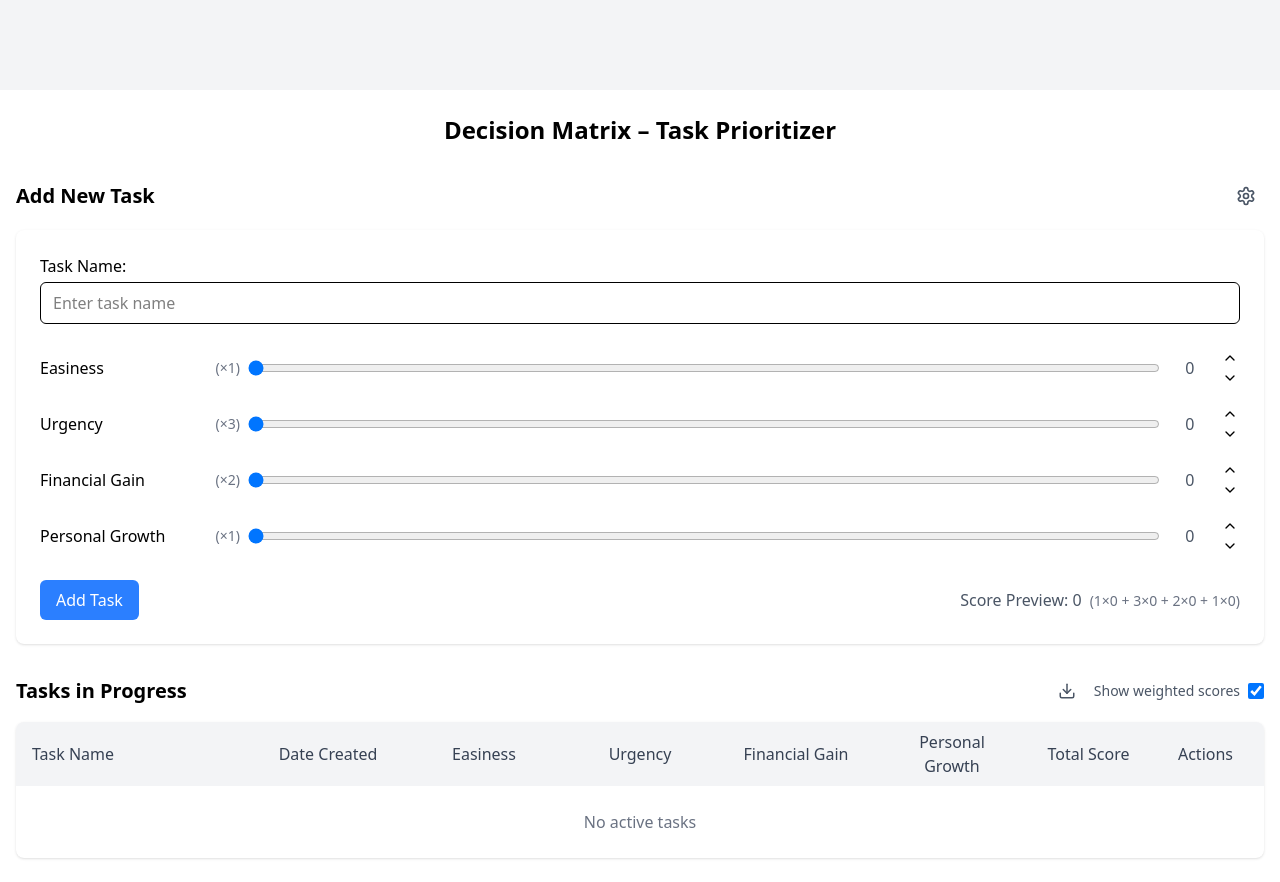
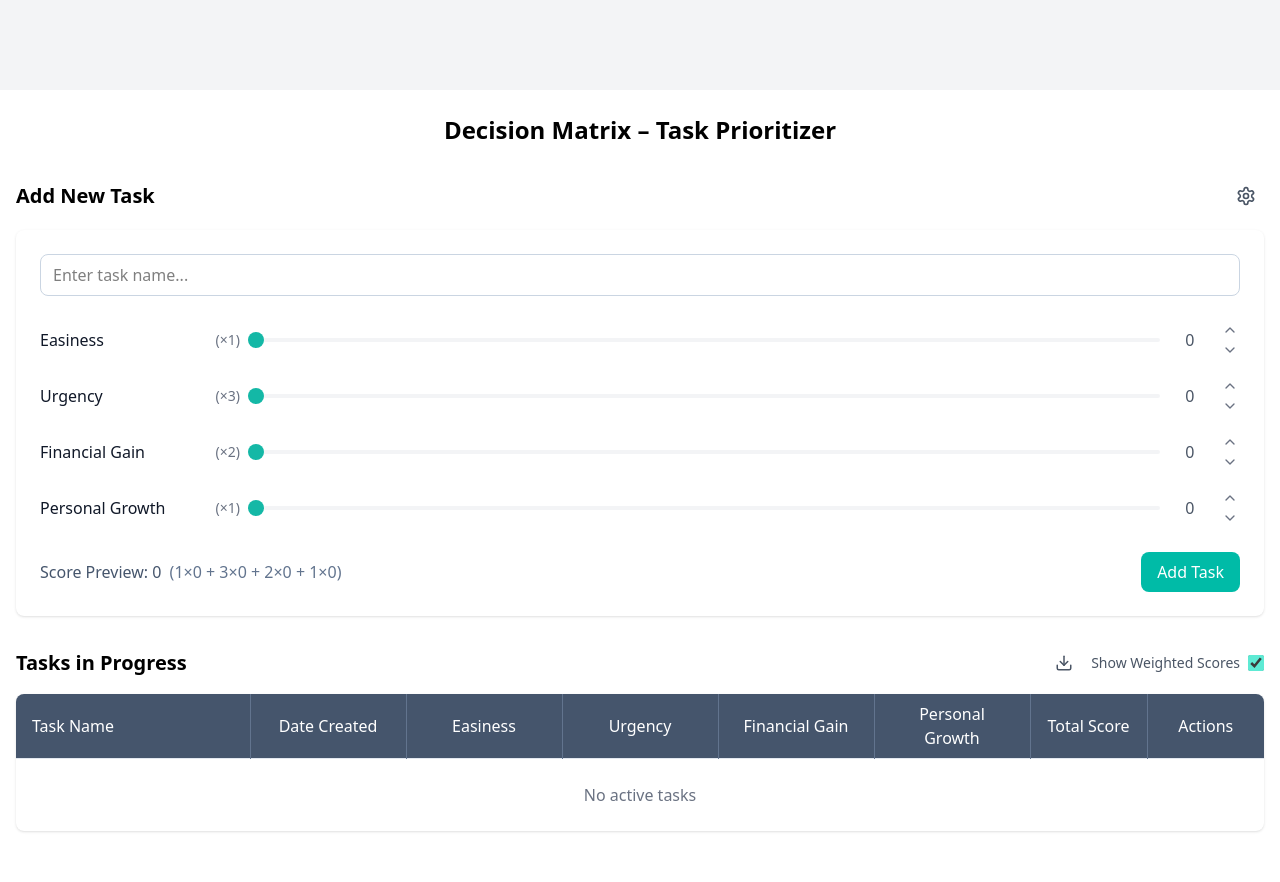
Before and after one commit to mattmotoki/decision-matrix, a React (Vite) app: page / in a window 1280 px wide. After the commit the page ends 855 px from the top, so only its background shows below. Built offline with nearby package versions, Linux system fonts and the light colour scheme.

Commit message:
Update color scheme

```diff
--- a/src/components/SettingsModal.jsx
+++ b/src/components/SettingsModal.jsx
@@ -123,9 +123,8 @@ export function SettingsModal({ isOpen, onClose, dimensions, onDimensionsChange
                 <div>
                   <button
                     onClick={handleAddDimension}
-                    className="w-full md:w-auto px-4 py-2 bg-blue-500 text-white rounded-md hover:bg-blue-600 flex items-center gap-2 justify-center"
+                    className="w-full md:w-auto px-4 py-2 bg-teal-500 text-white rounded-md hover:bg-teal-600 flex items-center gap-2 justify-center"
                   >
-                    <Plus size={16} />
                     Add Dimension
                   </button>
                 </div>
@@ -180,7 +179,7 @@ export function SettingsModal({ isOpen, onClose, dimensions, onDimensionsChange
           <div className="flex justify-end gap-2 p-4 border-t">
             <button
               onClick={onClose}
-              className="px-4 py-2 bg-gray-100 text-gray-700 rounded-md hover:bg-gray-200"
+              className="px-4 py-2 bg-gray-200 text-gray-700 rounded-md hover:bg-gray-300"
             >
               Close
             </button>
--- a/src/components/SliderWithControls.jsx
+++ b/src/components/SliderWithControls.jsx
@@ -20,11 +20,42 @@ export function SliderWithControls({
         className="w-full md:w-50 flex justify-between items-center"
         title={description}
       >
-        <span className="font-medium">{label}</span>
+        <span className="font-medium text-gray-900">{label}</span>
         <span className="text-sm text-gray-500 ml-2">(×{weight})</span>
       </label>
       <div className="flex-1 flex items-center gap-2">
-        {/* Slider input */}
+        {/* Slider input with teal accent color */}
+        <style>
+          {`
+            input[type="range"]#${name} {
+              -webkit-appearance: none;
+              appearance: none;
+              height: 4px;
+              border-radius: 2px;
+              background: linear-gradient(to right, #14b8a6 ${(value / max) * 100}%, #f3f4f6 ${(value / max) * 100}%);
+            }
+            input[type="range"]#${name}::-webkit-slider-thumb {
+              -webkit-appearance: none;
+              appearance: none;
+              width: 16px;
+              height: 16px;
+              border-radius: 50%;
+              background: #14b8a6;
+              cursor: pointer;
+            }
+            input[type="range"]#${name}::-moz-range-thumb {
+              width: 16px;
+              height: 16px;
+              border: none;
+              border-radius: 50%;
+              background: #14b8a6;
+              cursor: pointer;
+            }
+            input[type="range"]#${name}:focus {
+              outline: none;
+            }
+          `}
+        </style>
         <input
           type="range"
           min={min}
@@ -46,7 +77,7 @@ export function SliderWithControls({
           <button
             type="button"
             onClick={() => value < max && onChange(value + 1)}
-            className="p-0.5 hover:bg-gray-100 rounded"
+            className="p-0.5 text-gray-500 hover:bg-teal-50 hover:text-teal-600 rounded transition-colors"
             aria-label="Increase value"
           >
             <ChevronUp size={16} />
@@ -54,7 +85,7 @@ export function SliderWithControls({
           <button
             type="button"
             onClick={() => value > min && onChange(value - 1)}
-            className="p-0.5 hover:bg-gray-100 rounded"
+            className="p-0.5 text-gray-500 hover:bg-teal-50 hover:text-teal-600 rounded transition-colors"
             aria-label="Decrease value"
           >
             <ChevronDown size={16} />
--- a/src/components/TaskInputForm.jsx
+++ b/src/components/TaskInputForm.jsx
@@ -27,25 +27,21 @@ export function TaskInputForm({
         <button
           type="button"
           onClick={onSettingsOpen}
-          className="p-2 text-gray-600 hover:text-gray-900 hover:bg-gray-100 rounded-full"
+          className="p-2 text-gray-600 hover:text-gray-900 rounded-lg transition-colors"
           title="Manage Task Dimensions & Weights"
         >
           <Settings size={20} />
         </button>
       </div>
 
-      <form onSubmit={handleSubmit} className="bg-white rounded-lg shadow p-4 md:p-6 mb-6">
+      <form onSubmit={handleSubmit} className="bg-white p-6 rounded-lg shadow">
         <div className="mb-6">
-          <label htmlFor="taskName" className="block font-medium mb-1">
-            Task Name:
-          </label>
           <input
             type="text"
-            id="taskName"
             value={taskName}
             onChange={(e) => onTaskNameChange(e.target.value)}
-            className="w-full px-3 py-2 border rounded-md"
-            placeholder="Enter task name"
+            placeholder="Enter task name..."
+            className="w-full px-3 py-2 border border-slate-300 rounded-lg focus:outline-none focus:ring-2 focus:ring-teal-500 focus:border-transparent"
           />
         </div>
 
@@ -54,26 +50,26 @@ export function TaskInputForm({
             <SliderWithControls
               key={dim.name}
               name={dim.name}
+              label={dim.label}
               description={dim.description}
-              label={dim.label}
+              value={formValues[dim.name]}
               weight={dim.weight}
-              value={formValues[dim.name]}
               onChange={(value) => onFormValueChange({ ...formValues, [dim.name]: value })}
             />
           ))}
         </div>
 
-        <div className="flex flex-col md:flex-row md:items-center md:justify-between gap-4">
+        <div className="flex items-center justify-between">
+          <div className="text-slate-600 text-base">
+            <span className="font-medium">Score Preview: {previewScore}</span>
+            <span className="text-base ml-1 text-slate-500"> ({formulaString})</span>
+          </div>
           <button
             type="submit"
-            className="w-full md:w-auto px-4 py-2 bg-blue-500 text-white rounded-md hover:bg-blue-600 transition-colors"
+            className="px-4 py-2 bg-teal-500 text-white rounded-lg hover:bg-teal-600 focus:outline-none focus:ring-2 focus:ring-teal-500 focus:ring-offset-2 transition-colors"
           >
             {editingTaskId ? 'Update Task' : 'Add Task'}
           </button>
-          <div className="text-gray-600 text-center md:text-left">
-            Score Preview: <span className="font-medium">{previewScore}</span>
-            <span className="text-sm text-gray-500 ml-2">({formulaString})</span>
-          </div>
         </div>
       </form>
     </div>
--- a/src/components/TaskTable/TableActions.jsx
+++ b/src/components/TaskTable/TableActions.jsx
@@ -11,12 +11,22 @@ export function TableActions({
     <div className="flex items-center gap-3">
       <ExportMenu tasks={tasks} dimensions={dimensions} />
       <label className="inline-flex items-center gap-2">
-        <span className="text-sm text-gray-600">Show weighted scores</span>
+        <span className="text-sm text-gray-600">Show Weighted Scores</span>
+        <style>
+          {`
+            .custom-checkbox {
+              accent-color: #5eead4;
+            }
+            .custom-checkbox:hover {
+              accent-color: #2dd4bf;
+            }
+          `}
+        </style>
         <input
           type="checkbox"
           checked={showWeightedScores}
           onChange={(e) => onToggleWeightedScores(e.target.checked)}
-          className="form-checkbox h-4 w-4 text-blue-500"
+          className="w-4 h-4 rounded cursor-pointer custom-checkbox"
         />
       </label>
     </div>
--- a/src/components/TaskTable/TableBody.jsx
+++ b/src/components/TaskTable/TableBody.jsx
@@ -12,23 +12,23 @@ export function TableBody({
 }) {
   return (
     <div className="w-full overflow-x-auto rounded-lg shadow bg-white">
-      <table className="w-full min-w-[768px]">
-        <thead className="bg-gray-100">
-          <tr>
-            <th className="px-4 py-2 text-left font-medium text-gray-700 w-48">Task Name</th>
-            <th className="px-4 py-2 text-center font-medium text-gray-700 w-32">Date Created</th>
+      <table className="w-full min-w-[768px] divide-y divide-slate-200">
+        <thead className="bg-slate-600">
+          <tr className="divide-x divide-slate-500">
+            <th className="px-4 py-2 text-left font-medium text-white w-48">Task Name</th>
+            <th className="px-4 py-2 text-center font-medium text-white w-32">Date Created</th>
             {dimensions.map(dim => (
               <th
                 key={dim.name}
-                className="px-4 py-2 text-center font-medium text-gray-700 w-32"
+                className="px-4 py-2 text-center font-medium text-white w-32"
                 title={dim.description}
               >
                 {dim.label}
-                {!showWeightedScores && <span className="text-xs text-gray-500 ml-1">(×{dim.weight})</span>}
+                {!showWeightedScores && <span className="text-xs text-teal-200 ml-1">(×{dim.weight})</span>}
               </th>
             ))}
-            <th className="px-4 py-2 text-center font-medium text-gray-700 w-24">Total Score</th>
-            <th className="px-4 py-2 text-center font-medium text-gray-700 w-24">Actions</th>
+            <th className="px-4 py-2 text-center font-medium text-white w-24">Total Score</th>
+            <th className="px-4 py-2 text-center font-medium text-white w-24">Actions</th>
           </tr>
         </thead>
         <tbody className="text-gray-600 divide-y divide-gray-200">
@@ -42,6 +42,7 @@ export function TableBody({
               onEdit={onEditTask}
               onComplete={onCompleteTask}
               index={index}
+              className="divide-x divide-gray-200"
             />
           ))}
           {tasks.length === 0 && (
--- a/src/components/TaskTable/TaskRow.jsx
+++ b/src/components/TaskTable/TaskRow.jsx
@@ -10,17 +10,18 @@ export function TaskRow({
   onDelete,
   onEdit,
   onComplete,
-  index
+  index,
+  className = ''
 }) {
   const totalScore = calculateImportance(task, dimensions);
   const maxPossibleScore = dimensions.reduce((sum, dim) => sum + (5 * dim.weight), 0);
   const scoreColorClass = getScoreColor(totalScore, maxPossibleScore, true);
 
   return (
-    <tr className="group">
-      <td className="px-4 py-2 truncate group-hover:bg-gray-50">{task.name}</td>
+    <tr className={`group divide-x divide-gray-200 ${className}`}>
+      <td className={`px-4 py-2 truncate ${scoreColorClass}`}>{task.name}</td>
       <td
-        className="px-4 py-2 text-center text-sm group-hover:bg-gray-50"
+        className={`px-4 py-2 text-center text-sm ${scoreColorClass}`}
         title={new Date(task.createdAt).toLocaleString()}
       >
         {new Date(task.createdAt).toLocaleDateString()}
@@ -40,7 +41,7 @@ export function TaskRow({
       <td className={`px-4 py-2 text-center font-medium ${scoreColorClass}`}>
         {totalScore}
       </td>
-      <td className="px-4 py-2 group-hover:bg-gray-50">
+      <td className={`px-4 py-2 ${scoreColorClass}`}>
         <div className="flex justify-center gap-2">
           <button
             onClick={() => onComplete(task)}
```
Also changed, not shown: src/utils/taskUtils.jsx (+21 -11 lines), 1 other file (tests, documents, lock files or other folders).
